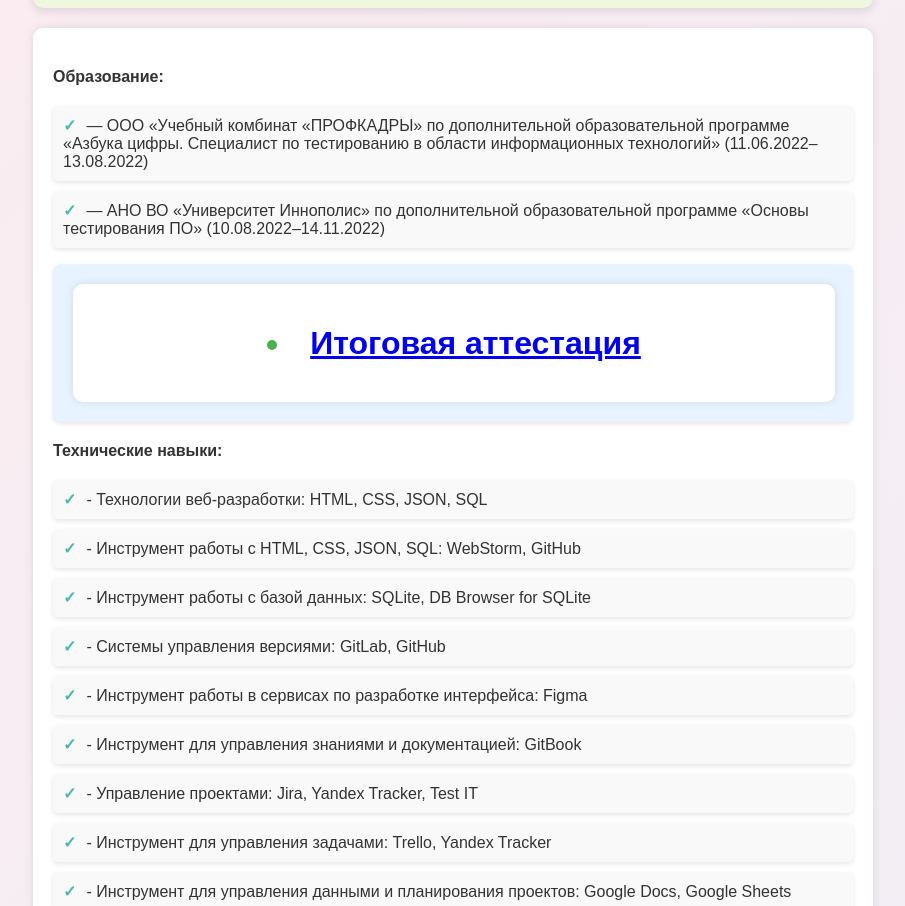
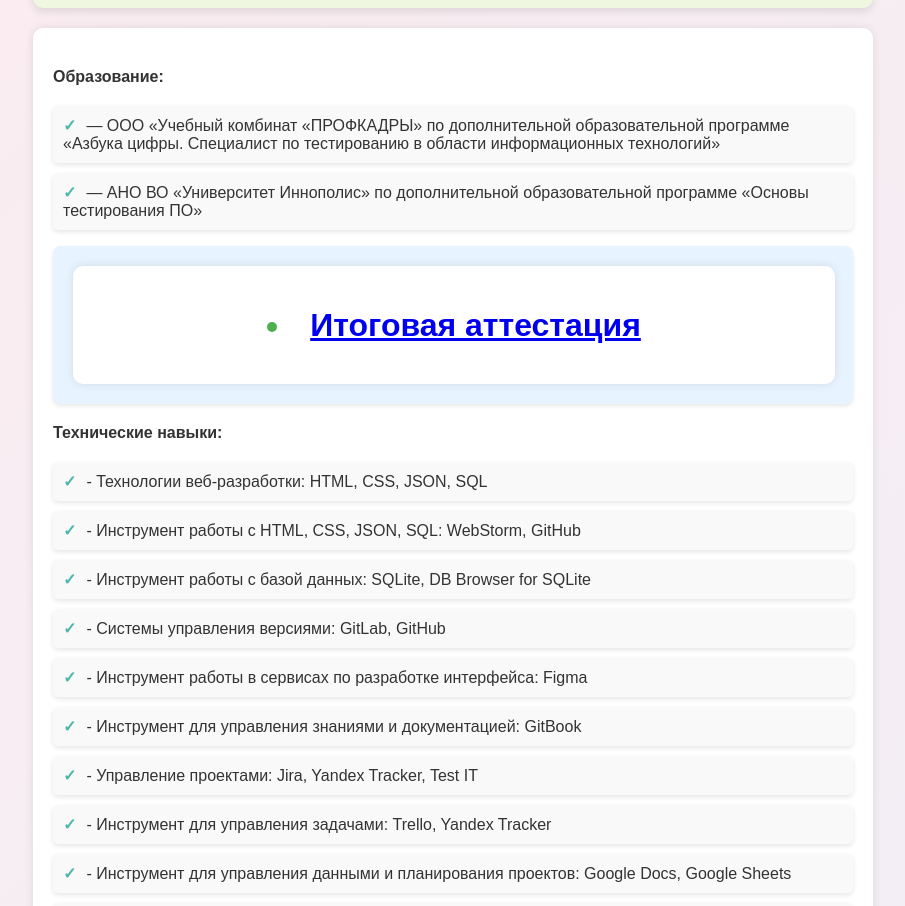
Before and after one commit to shutenko1972/Resume, a plain HTML site: page index.html in a window 1280 px wide. Shown: the part 1003-1909 px from the top of the page, without its empty margins (187-1092 px from the left). Drawn offline with Linux system fonts and the light colour scheme.

Commit message:
Update index.html

```diff
--- a/index.html
+++ b/index.html
@@ -27,8 +27,8 @@
     <div class="container">
 		<p><strong>Образование:</strong></p>
 		<ul>
-            <li>— ООО «Учебный комбинат «ПРОФКАДРЫ» по дополнительной образовательной программе «Азбука цифры. Специалист по тестированию в области информационных технологий» (11.06.2022–13.08.2022)</li>
-            <li>— АНО ВО «Университет Иннополис» по дополнительной образовательной программе «Основы тестирования ПО» (10.08.2022–14.11.2022)</li>
+            <li>— ООО «Учебный комбинат «ПРОФКАДРЫ» по дополнительной образовательной программе «Азбука цифры. Специалист по тестированию в области информационных технологий»</li>
+            <li>— АНО ВО «Университет Иннополис» по дополнительной образовательной программе «Основы тестирования ПО»</li>
 			 </ul>
 			 <div class="skills">
 		<div
```
